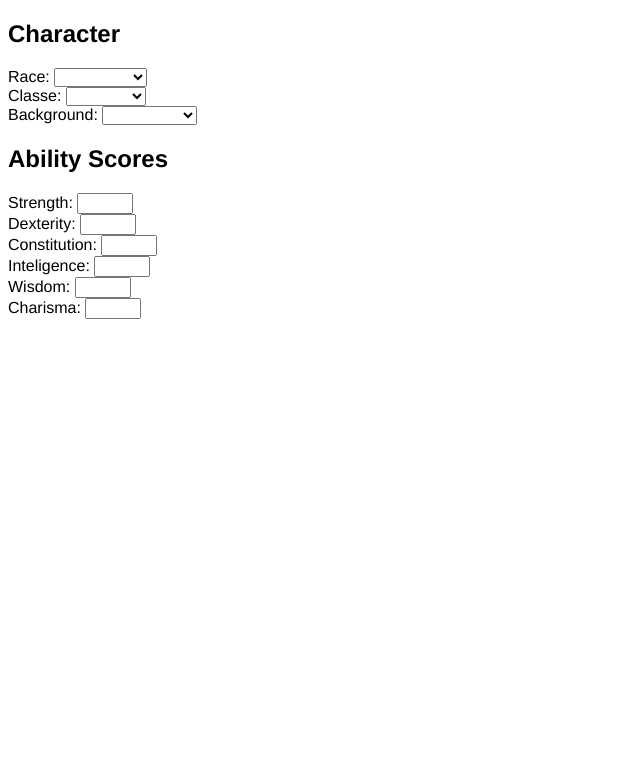
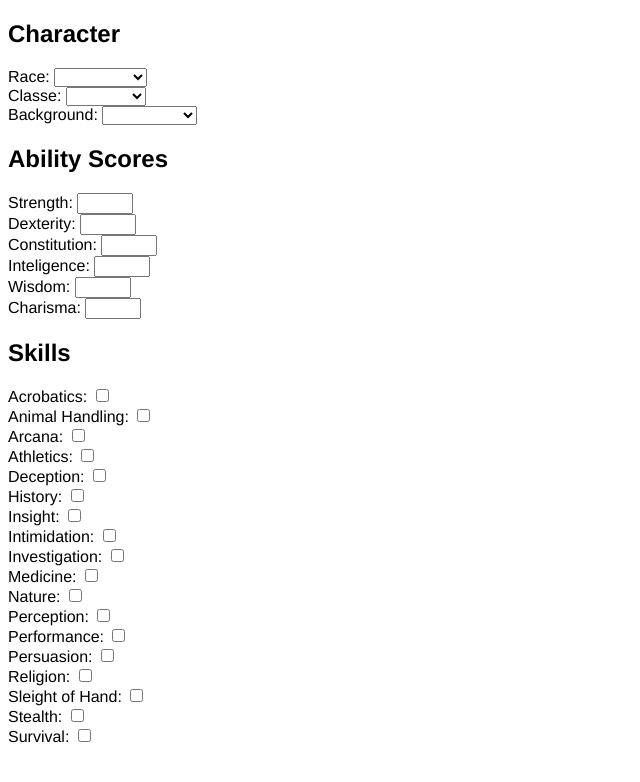
Before and after one commit to mateusKoppe/rpg-on-the-table, a Vue app: page / in a window 1280 px wide. Shown: the top 782 px of the page, without its empty margins (0-640 px from the left). Built offline with nearby package versions, Linux system fonts and the light colour scheme.

Commit message:
Add skills in CreateCharacter

```diff
--- a/src/components/CreateCharacter.vue
+++ b/src/components/CreateCharacter.vue
@@ -35,27 +35,32 @@
     <h2>Ability Scores</h2>
     <div>
       <label for="background">Strength: </label>
-      <input v-model="form.str" type="number" max="20" min="0">
+      <input v-model="form.ability.str" type="number" max="20" min="0">
     </div>
     <div>
       <label for="background">Dexterity: </label>
-      <input v-model="form.dex" type="number" max="20" min="0">
+      <input v-model="form.ability.dex" type="number" max="20" min="0">
     </div>
     <div>
       <label for="background">Constitution: </label>
-      <input v-model="form.con" type="number" max="20" min="0">
+      <input v-model="form.ability.con" type="number" max="20" min="0">
     </div>
     <div>
       <label for="background">Inteligence: </label>
-      <input v-model="form.int" type="number" max="20" min="0">
+      <input v-model="form.ability.int" type="number" max="20" min="0">
     </div>
     <div>
       <label for="background">Wisdom: </label>
-      <input v-model="form.wis" type="number" max="20" min="0">
+      <input v-model="form.ability.wis" type="number" max="20" min="0">
     </div>
     <div>
       <label for="background">Charisma: </label>
-      <input v-model="form.cha" type="number" max="20" min="0">
+      <input v-model="form.ability.cha" type="number" max="20" min="0">
+    </div>
+    <h2>Skills</h2>
+    <div v-for="(skill, key) in skills" :key="skill.name">
+      <label :for="'skill-'+key">{{skill.name}}: </label>
+      <input v-model="form.skills[key]" :id="'skill-'+key" type="checkbox">
     </div>
   </div>
 </template>
@@ -64,14 +69,19 @@
 import races from '@/data/races'
 import classes from '@/data/classes'
 import backgrounds from '@/data/backgrounds'
+import skills from '@/data/skills'
 
 export default {
   data () {
     return {
-      form: {},
+      form: {
+        ability: {},
+        skills: {}
+      },
       races,
       classes,
-      backgrounds
+      backgrounds,
+      skills
     }
   }
 }
--- /dev/null
+++ b/src/data/skills.js
@@ -0,0 +1,74 @@
+export default {
+  acrobatics: {
+    ability: 'dex',
+    name: 'Acrobatics'
+  },
+  animalHandling: {
+    ability: 'wis',
+    name: 'Animal Handling'
+  },
+  arcana: {
+    ability: 'int',
+    name: 'Arcana'
+  },
+  athletics: {
+    ability: 'str',
+    name: 'Athletics'
+  },
+  deception: {
+    ability: 'cha',
+    name: 'Deception'
+  },
+  history: {
+    ability: 'int',
+    name: 'History'
+  },
+  insight: {
+    ability: 'wis',
+    name: 'Insight'
+  },
+  intimidation: {
+    ability: 'cha',
+    name: 'Intimidation'
+  },
+  investigation: {
+    ability: 'int',
+    name: 'Investigation'
+  },
+  medicine: {
+    ability: 'wis',
+    name: 'Medicine'
+  },
+  nature: {
+    ability: 'int',
+    name: 'Nature'
+  },
+  perception: {
+    ability: 'wis',
+    name: 'Perception'
+  },
+  performance: {
+    ability: 'cha',
+    name: 'Performance'
+  },
+  persuasion: {
+    ability: 'cha',
+    name: 'Persuasion'
+  },
+  religion: {
+    ability: 'int',
+    name: 'Religion'
+  },
+  sleightOfHand: {
+    ability: 'dex',
+    name: 'Sleight of Hand'
+  },
+  stealth: {
+    ability: 'dex',
+    name: 'Stealth'
+  },
+  survival: {
+    ability: 'wis',
+    name: 'Survival'
+  }
+}
```
